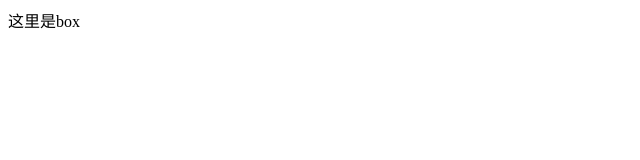
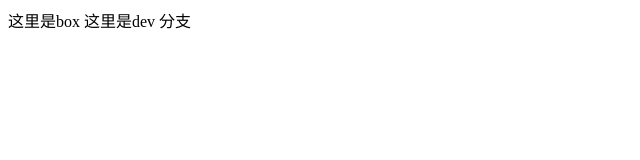
Before and after one commit to xiaotianle/test, a plain HTML site: page index.html in a window 1280 px wide. Shown: the whole page, without its empty margins (0-640 px from the left). Drawn offline with Linux system fonts and the light colour scheme.

Commit message:
dev分支提交

```diff
--- a/index.html
+++ b/index.html
@@ -12,6 +12,7 @@
 <body>
     <div class="box">
         这里是box
+        这里是dev 分支
     </div>
 </body>
 </html>
```
